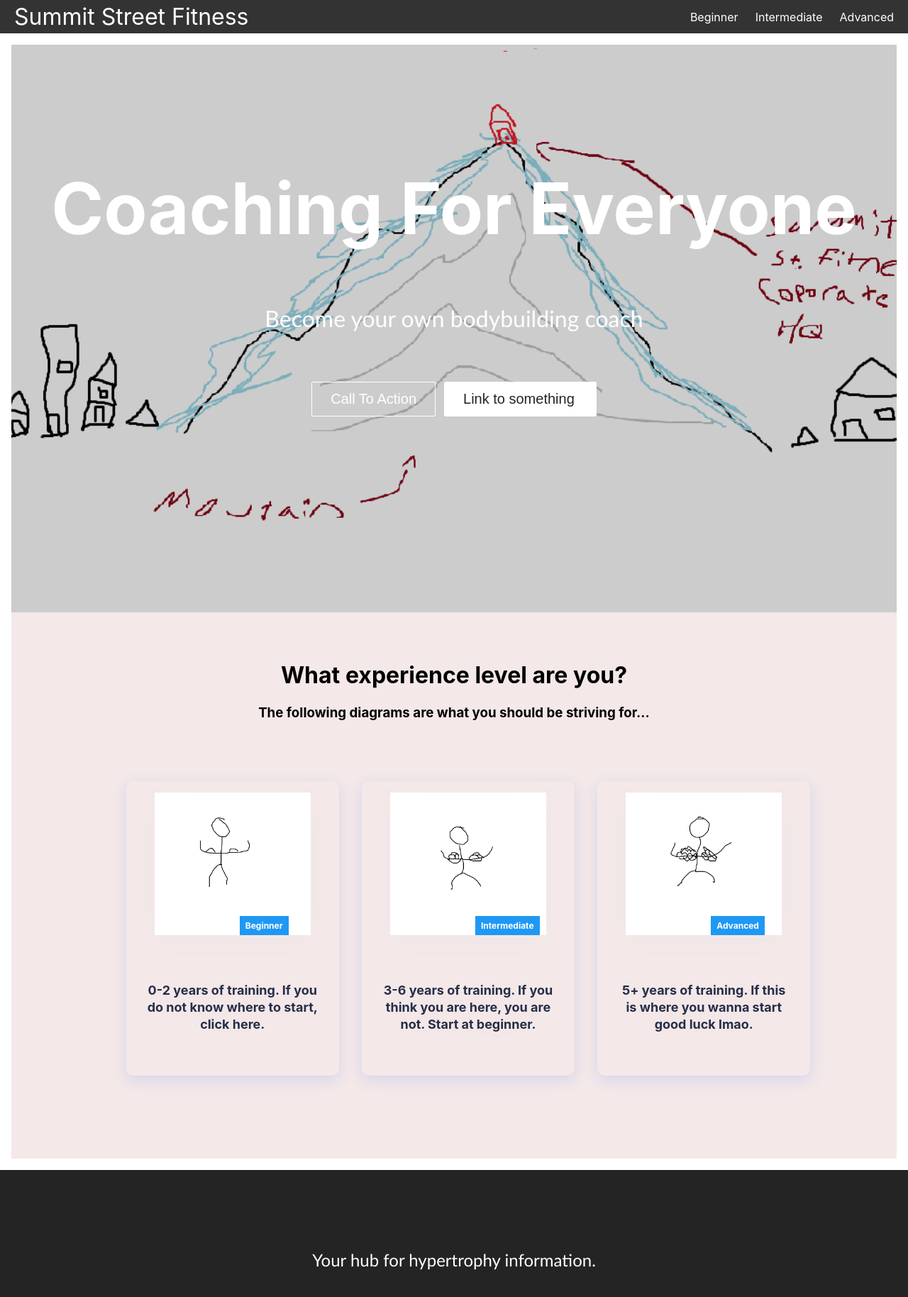
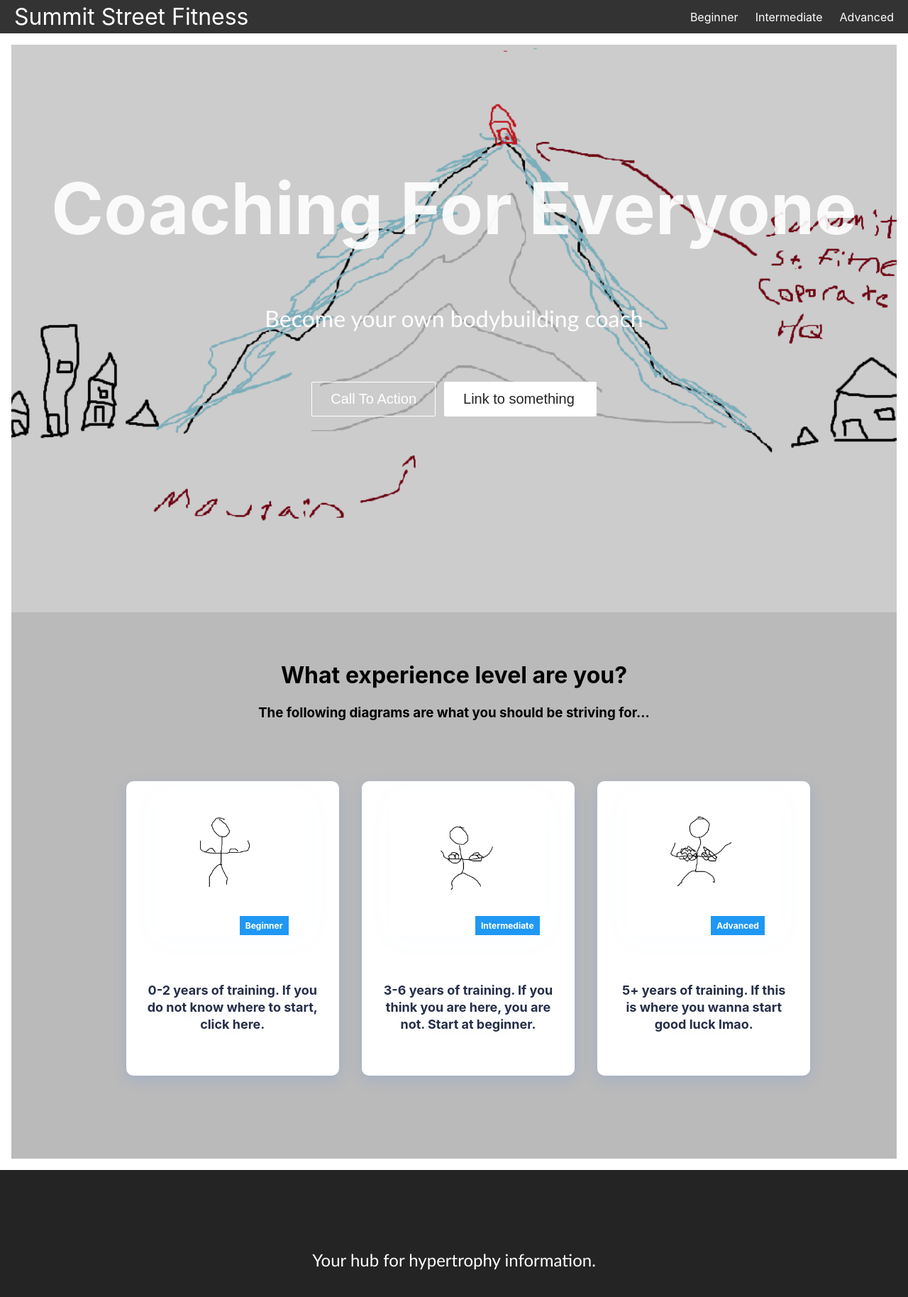
Before and after one commit to mrussotti/Summit-Street-Fitness-2.0, a React (Create React App) app: page / in a window 1280 px wide. Shown: the top 1828 px of the page at 71% size. Built offline with nearby package versions, Linux system fonts and the light colour scheme.

Commit message:
made it look better

```diff
--- a/src/components/Cards.css
+++ b/src/components/Cards.css
@@ -1,6 +1,6 @@
 .cards {
   padding: 3rem;
-  background: #f4e8e8;
+  background: #bababa;
 }
 
 h1 {
@@ -26,6 +26,8 @@ h1 {
 }
 
 .cards__item {
+  background: white;
+
   display: flex;
   flex: 1;
   margin: 0 1rem;
--- a/src/components/HeroSection.css
+++ b/src/components/HeroSection.css
@@ -16,10 +16,12 @@ video {
   align-items: center;
   box-shadow: inset 0 0 0 1000px rgba(0, 0, 0, 0.2);
   object-fit: contain;
+
 }
 
 .hero-container > h1 {
   color: #fff;
+  opacity: 0.9;
   font-size: 100px;
   margin-top: -100px;
 }
```
